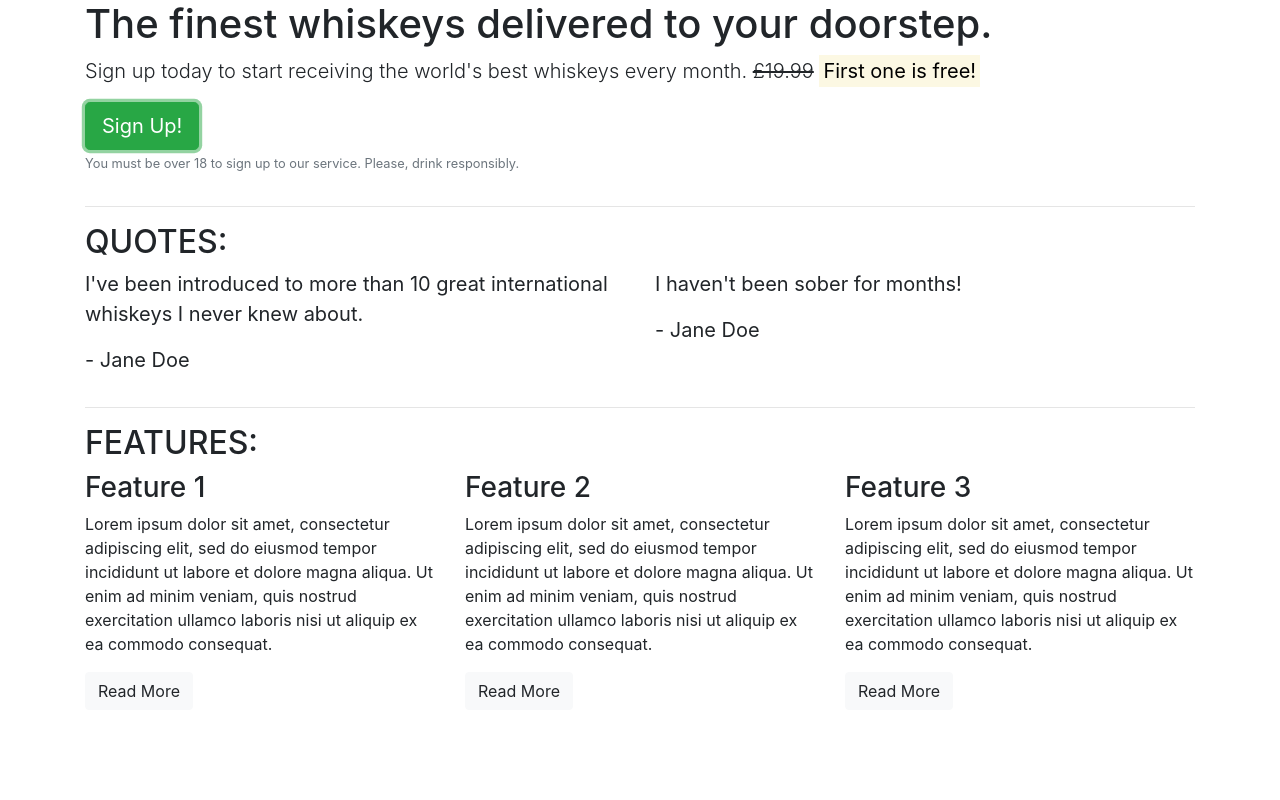
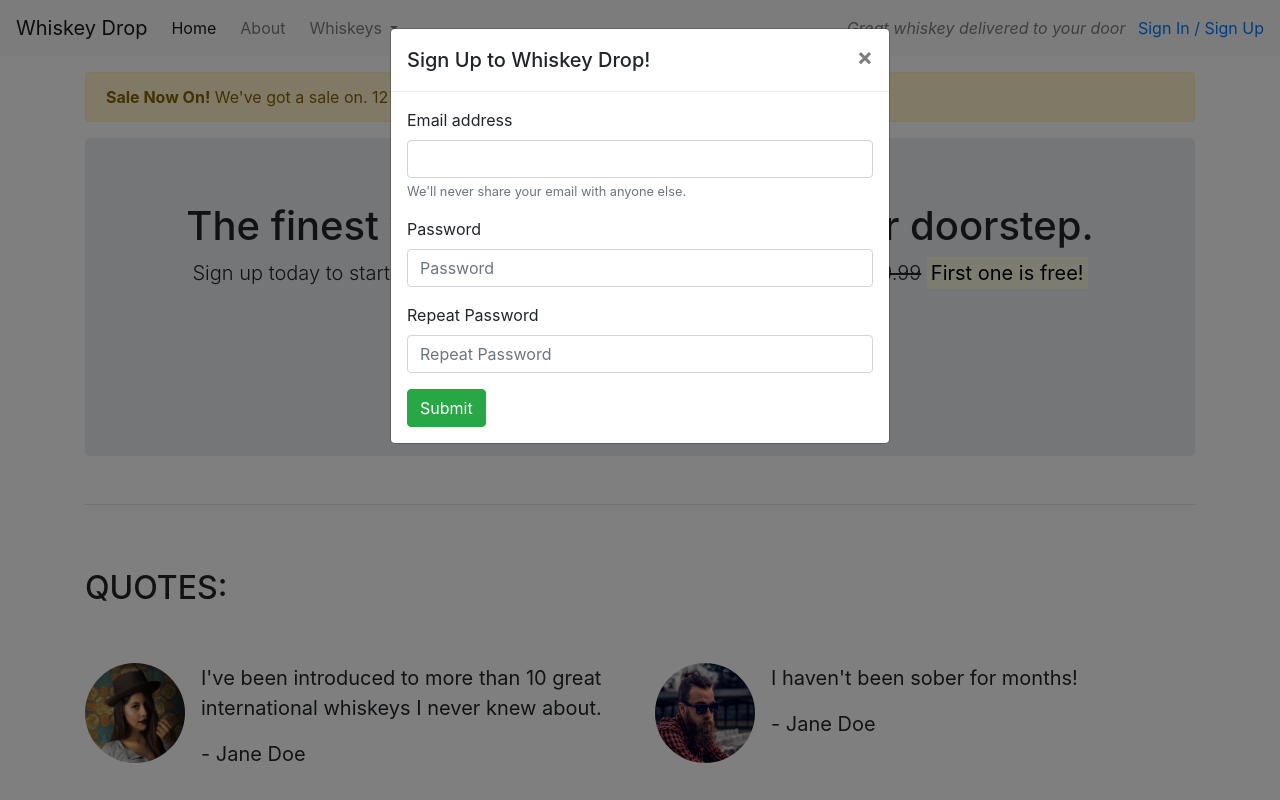
Before and after one commit to markj0hnst0n/Bootstrap-learning, a plain HTML site: page index.html in a window 1280 px wide. Both pictures are taken after a click on the button "Sign Up!". Shown: the top 800 px of the page. Drawn offline with nearby package versions, Linux system fonts and the light colour scheme.

Commit message:
bootstrap css and js components added. git status
git status

```diff
--- a/index.html
+++ b/index.html
@@ -7,18 +7,62 @@
 	<title>Whiskey Drop | Taste a new whiskey every month</title>
 	<meta name="viewport" content="width=device-width, initial-scale=1.0">
 	<link rel="stylesheet" href="https://maxcdn.bootstrapcdn.com/bootstrap/4.1.3/css/bootstrap.min.css">
+	<script src="https://kit.fontawesome.com/961edcee09.js" crossorigin="anonymous"></script>
 </head>
 
 <body>
-	<article class="container">
+	<nav class="navbar navbar-light navbar-expand-sm bg-light">
+		<a href="/" class="navbar-brand">
+			Whiskey Drop</a>
+
+		<button class="navbar-toggler ml-auto" type="button" data-toggle="collapse" data-target="#navbarNavDropdown" aria-controls="navbarNavDropdown" aria-expanded="false" aria-label="Toggle navigation">
+        <span class="navbar-toggler-icon"></span></button>
+
+		<div class="collapse navbar-collapse" id="navbarNavDropdown">
+			<ul class="navbar-nav mr-auto">
+				<li class="active nav-item mr-2"><a class="nav-link" href="/">Home</a></li>
+				<li class="nav-item mr-2"><a class="nav-link" href="">About</a></li>
+				<li class="nav-item dropdown">
+					<a class="nav-link dropdown-toggle" href="#" id="navbarDropdownMenuLink" role="button"
+						data-toggle="dropdown" aria-haspopup="true" aria-expanded="false">
+						Whiskeys
+					</a>
+					<div class="dropdown-menu" aria-labelledby="navbarDropdownMenuLink">
+						<a class="dropdown-item" href="#">Irish</a>
+						<a class="dropdown-item" href="#">Scotch</a>
+						<a class="dropdown-item" href="#">Japanese</a>
+						<a class="dropdown-item" href="#">American</a>
+					</div>
+				</li>
+
+				<li class="nav-item mr-2 d-block d-sm-none"><a class="nav-link" href="">Sign In / Sign Up</a></li>
+			</ul>
+		</div>
+		<div class="d-none d-md-block">
+			<p class="navbar-text my-auto mr-2"><i>Great whiskey delivered to your door</i></p>
+			<a href="/login">Sign In / Sign Up</a>
+		</div>
+		<!--</div>-->
+	</nav>
+	<article class="container mt-3">
+		<div class="row d-none d-sm-block">
+			<div class="col-12">
+				<div class="alert alert-warning">
+					<strong>Sale Now On!</strong> We've got a sale on. 12 months for the price of 6! <a href=""> See
+						here for details!</a>
+				</div>
+			</div>
+		</div>
 		<!-- Callout -->
 		<div class="row">
 			<div class="col-12">
-				<section class="callout">
+				<section class="callout jumbotron text-center">
 					<h1>The finest whiskeys delivered to your doorstep.</h1>
 					<p class="lead">Sign up today to start receiving the world's best whiskeys every month.
-						<s>£19.99</s> <strong><mark>First one is free!</mark></strong></p>
-					<button class="btn btn-success btn-lg">Sign Up!</button>
+						<s class="d-none d-sm-inline">£19.99</s>
+						<span class="d-inline d-sm-none"><br></span>
+						<strong><mark>First one is free!</mark></strong></p>
+					<button class="btn btn-success btn-lg" data-toggle="modal" data-target="#signUpModal">Sign Up!</button>
 					<p class="text-muted">
 						<small>You must be over 18 to sign up to our service. Please, drink responsibly.</small></p>
 				</section>
@@ -30,22 +74,38 @@
 		<!-- Quotes -->
 		<section class="quotes">
 			<div class="row">
-				<div class="col-12">
+				<div class="col-12 my-5">
 					<h2 class="text-uppercase">Quotes:</h2>
 				</div>
 			</div>
 			<div class="row">
 				<div class="col-12 col-md-6">
+					<div class="media">
+						<div class="d-none d-sm-block">
+							<img src="/images/girl-image.png" class="rounded-circle mr-3" height="100" width="100">
+                        </div>
+							<div class="media-body">
 								<blockquote class="blockquote">
-						<p>I've been introduced to more than 10 great international whiskeys I never knew about.</p>
+									<p>I've been introduced to more than 10 great international whiskeys I never knew
+										about.
+									</p>
 									<p>- Jane Doe</p>
 								</blockquote>
 							</div>
+						</div>
+					</div>
 					<div class="col-12 col-md-6">
+						<div class="media">
+							<div class="d-none d-sm-block">
+								<img src="/images/guy-image.png" class="rounded-circle mr-3" height="100" width="100">
+                        </div>
+								<div class="media-body">
 									<blockquote class="blockquote">
 										<p>I haven't been sober for months!</p>
 										<p>- Jane Doe</p>
 									</blockquote>
+								</div>
+							</div>
 						</div>
 					</div>
 		</section>
@@ -55,14 +115,15 @@
 		<!-- Features -->
 		<section class="features">
 			<div class="row">
-				<div class="col-12 col-md-6">
+				<div class="col-12 col-md-6 my-5">
 					<h2 class="text-uppercase">Features:</h2>
 				</div>
 			</div>
 			<div class="row">
 				<div class="col-12 col-md-6 col-lg-4">
 					<div class="feature">
-						<h3>Feature 1</h3>
+						<h3><i class="fas fa-gift d-none d-sm-inline"></i> Feature 1
+							<span class="badge badge-success">NEW!</span></h3>
 						<p>Lorem ipsum dolor sit amet, consectetur adipiscing elit, sed do eiusmod tempor incididunt ut
 							labore
 							et dolore magna aliqua. Ut enim ad minim veniam, quis nostrud exercitation ullamco laboris
@@ -74,7 +135,7 @@
 				</div>
 				<div class="col-12 col-md-6 col-lg-4">
 					<div class="feature">
-						<h3>Feature 2</h3>
+						<h3><i class="fas fa-credit-card d-none d-sm-inline"></i> Feature 2</h3>
 						<p>Lorem ipsum dolor sit amet, consectetur adipiscing elit, sed do eiusmod tempor incididunt ut
 							labore
 							et dolore magna aliqua. Ut enim ad minim veniam, quis nostrud exercitation ullamco laboris
@@ -86,7 +147,7 @@
 				</div>
 				<div class="col-12 d-md-none d-lg-block col-lg-4">
 					<div class="feature">
-						<h3>Feature 3</h3>
+						<h3><i class="fas fa-times-circle d-none d-sm-inline"></i> Feature 3</h3>
 						<p>Lorem ipsum dolor sit amet, consectetur adipiscing elit, sed do eiusmod tempor incididunt ut
 							labore
 							et dolore magna aliqua. Ut enim ad minim veniam, quis nostrud exercitation ullamco laboris
@@ -100,6 +161,45 @@
 		</section>
 		<!-- /.features -->
 	</article>
+	<div class="modal" tabindex="-1" role="dialog" id="signUpModal">
+		<div class="modal-dialog" role="document">
+			<div class="modal-content">
+				<div class="modal-header">
+					<h5 class="modal-title">Sign Up to Whiskey Drop!</h5>
+					<button type="button" class="close" data-dismiss="modal" aria-label="Close">
+          <span aria-hidden="true">&times;</span>
+        </button>
+				</div>
+				<div class="modal-body">
+					<form>
+						<div class="form-group">
+							<label for="exampleInputEmail1">Email address</label>
+							<input type="email" class="form-control" id="exampleInputEmail1" aria-describedby="emailHelp">
+							<small id="emailHelp" class="form-text text-muted">We'll never share your email with anyone else.</small>
+						</div>
+						<div class="form-group">
+							<label for="exampleInputPassword1">Password</label>
+							<input type="password" class="form-control" id="exampleInputPassword1" placeholder="Password">
+                        </div>
+                        <div class="form-group">
+							<label for="exampleInputPassword2">Repeat Password</label>
+							<input type="password" class="form-control" id="exampleInputPassword2" placeholder="Repeat Password">
+                        </div>
+							<button type="submit" class="btn btn-success">Submit</button>
+					</form>
+				</div>
+			</div>
+		</div>
+	</div>
+	<script src="https://code.jquery.com/jquery-3.4.1.slim.min.js"
+		integrity="sha384-J6qa4849blE2+poT4WnyKhv5vZF5SrPo0iEjwBvKU7imGFAV0wwj1yYfoRSJoZ+n" crossorigin="anonymous">
+	</script>
+	<script src="https://cdn.jsdelivr.net/npm/popper.js@1.16.0/dist/umd/popper.min.js"
+		integrity="sha384-Q6E9RHvbIyZFJoft+2mJbHaEWldlvI9IOYy5n3zV9zzTtmI3UksdQRVvoxMfooAo" crossorigin="anonymous">
+	</script>
+	<script src="https://stackpath.bootstrapcdn.com/bootstrap/4.4.1/js/bootstrap.min.js"
+		integrity="sha384-wfSDF2E50Y2D1uUdj0O3uMBJnjuUD4Ih7YwaYd1iqfktj0Uod8GCExl3Og8ifwB6" crossorigin="anonymous">
+	</script>
 </body>
 
 </html>
```
Also changed, not shown: images/girl-image.png (added), images/guy-image.png (added). Lines whose indentation alone changed are shown as unchanged.
